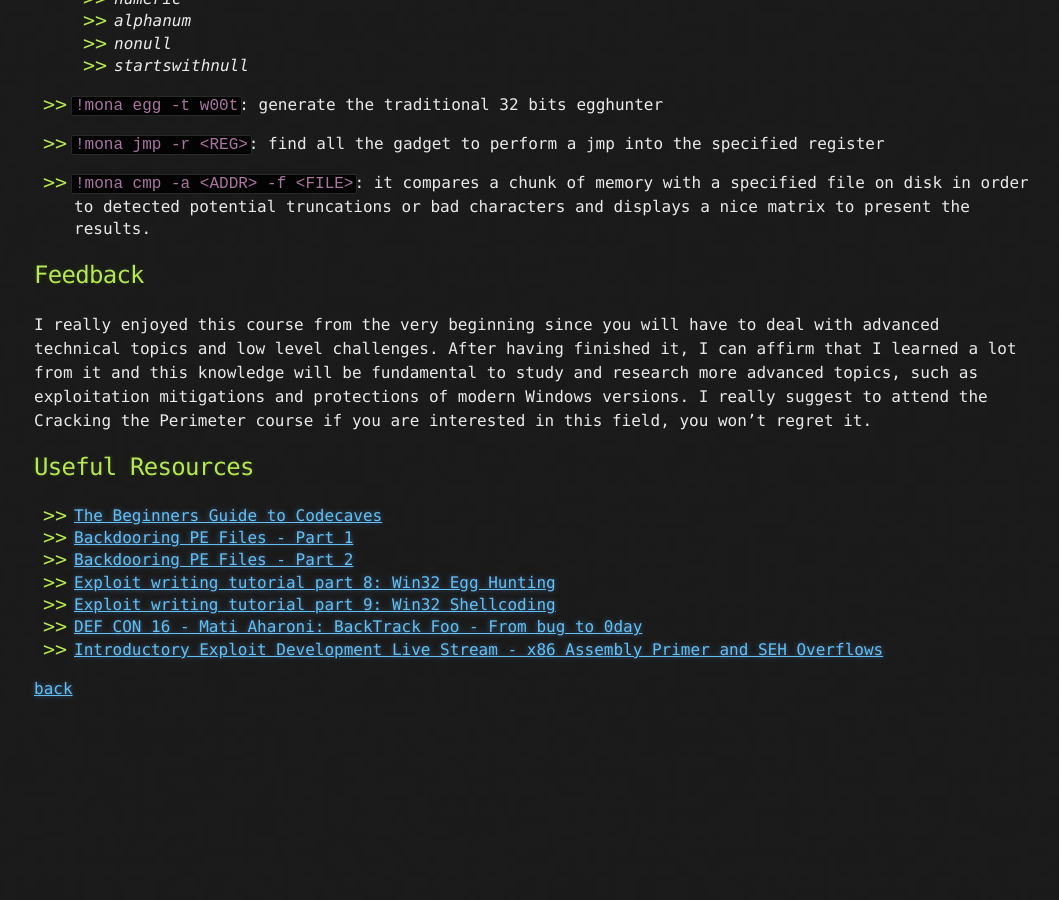
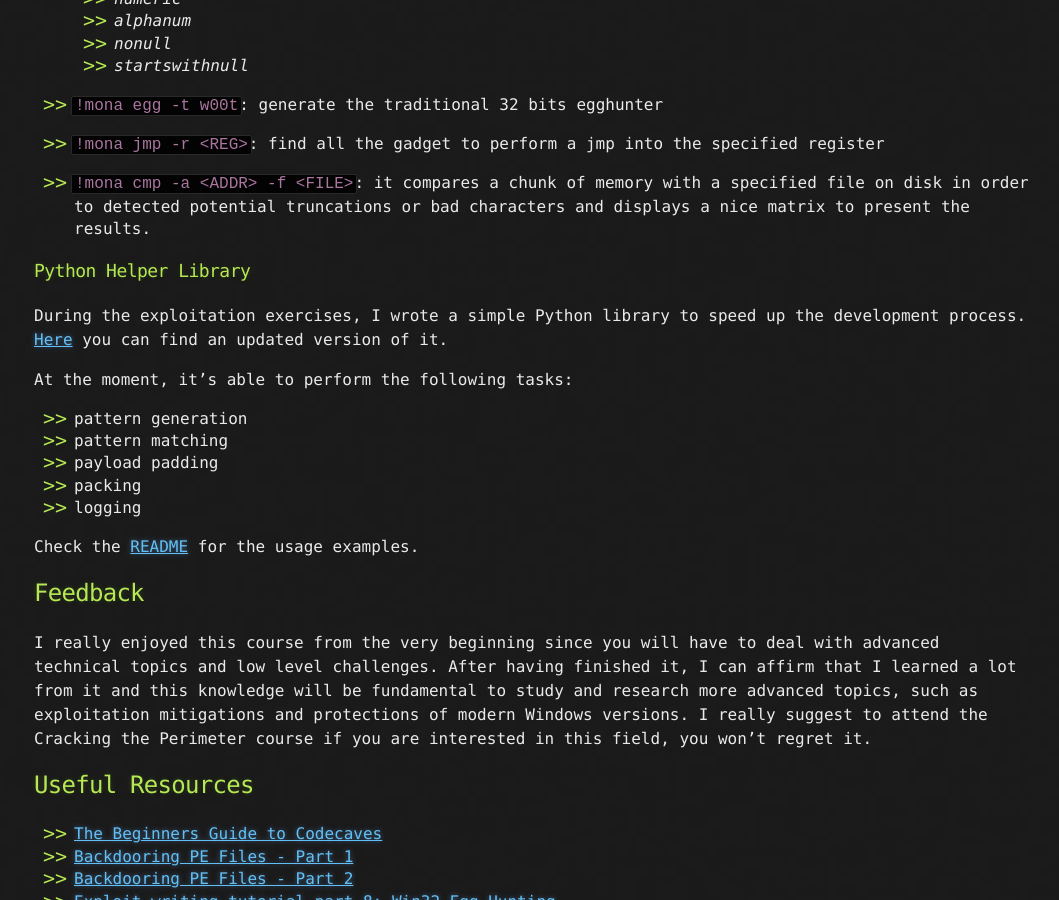
Before and after one commit to phra/phra.github.io, a Jekyll site: the page built from posts/ctp-osce-guide.md, in a window 1280 px wide and 900 px high, scrolled down 7907 px. Shown: the whole window, without its empty margins (106-1165 px from the left). Built offline with Jekyll 4.4.1, drawn with Linux system fonts in a browser that asks for light colours; before the commit the page ends 8628 px from its top, so only the background shows below that.

Commit message:
Update ctp-osce-guide.md

```diff
--- a/posts/ctp-osce-guide.md
+++ b/posts/ctp-osce-guide.md
@@ -284,6 +284,20 @@ I strongly suggest to use the mona.py script with Immunity Debugger in order to
 
 - `!mona cmp -a <ADDR> -f <FILE>`: it compares a chunk of memory with a specified file on disk in order to detected potential truncations or bad characters and displays a nice matrix to present the results.
 
+### Python Helper Library
+
+During the exploitation exercises, I wrote a simple Python library to speed up the development process. [Here](https://github.com/phra/bof-helper/blob/master/helper.py) you can find an updated version of it.
+
+At the moment, it's able to perform the following tasks:
+
+- pattern generation
+- pattern matching
+- payload padding
+- packing
+- logging
+
+Check the [README](https://github.com/phra/bof-helper) for the usage examples.
+
 ## Feedback
 
 I really enjoyed this course from the very beginning since you will have to deal with advanced technical topics and low level challenges. After having finished it, I can affirm that I learned a lot from it and this knowledge will be fundamental to study and research more advanced topics, such as exploitation mitigations and protections of modern Windows versions.
```
